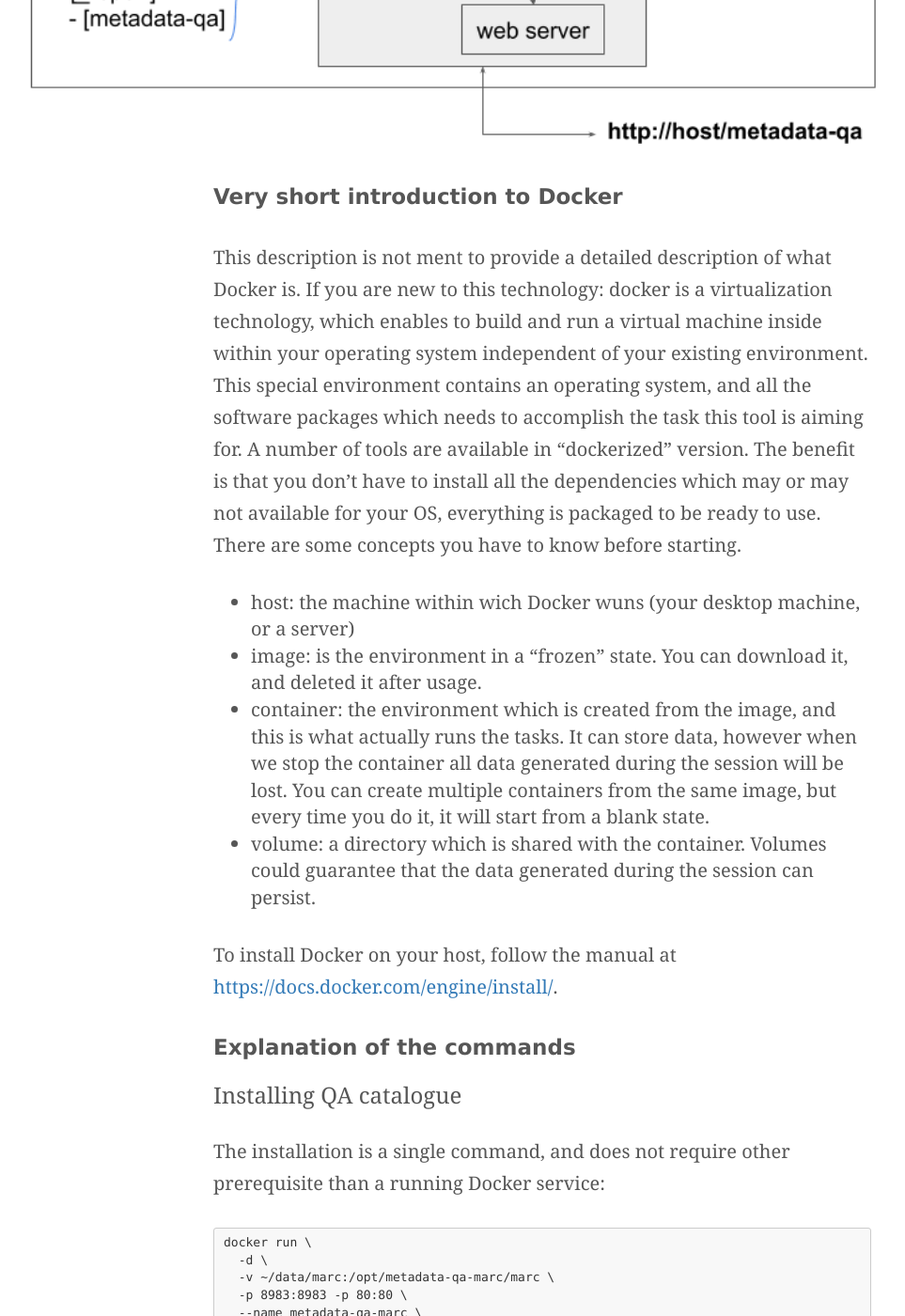
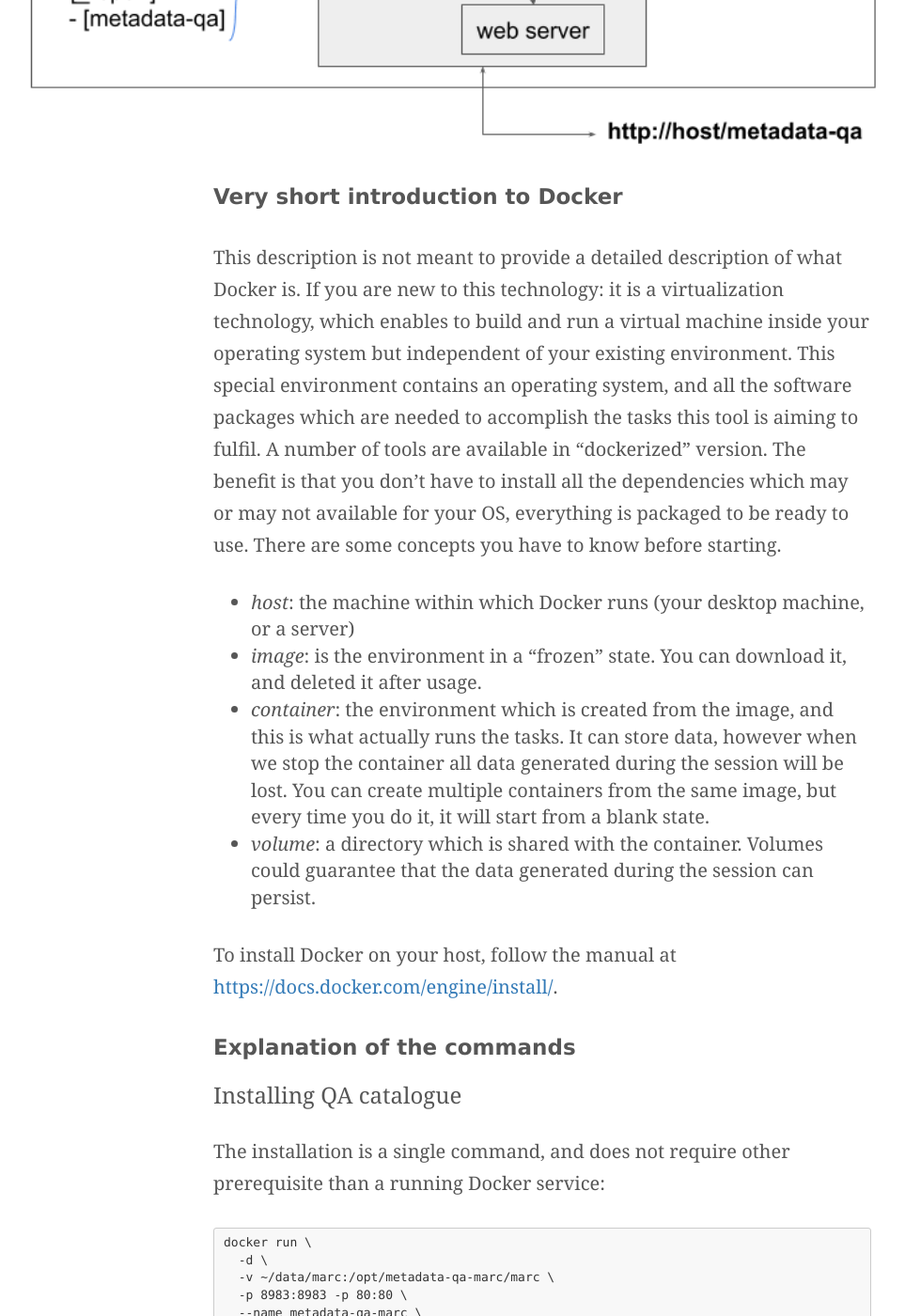
Before and after one commit to pkiraly/pkiraly.github.io, a Jekyll site: the page built from _posts/2020-05-31-running-with-docker.md, in a window 1280 px wide and 1400 px high, scrolled down 1491 px. Shown: the whole window at 94% size, without its empty margins (63-1026 px from the left). Built offline with Jekyll 4.4.1, drawn with Linux system fonts in a browser that asks for light colours; nearby versions of some CDN libraries; some web fonts are replaced; comment, search, counter and statistics services are not loaded; some of the changed text lies outside the part shown.

Commit message:
Fix text.

```diff
--- a/_posts/2020-05-31-running-with-docker.md
+++ b/_posts/2020-05-31-running-with-docker.md
@@ -41,18 +41,18 @@ The workflow looks something like this:
 <!-- more -->
 
 ## Very short introduction to Docker
-This description is not ment to provide a detailed description of what Docker is. If you are new to this technology: docker
-is a virtualization technology, which enables to build and run a virtual machine inside within your operating system
+This description is not meant to provide a detailed description of what Docker is. If you are new to this technology: it
+is a virtualization technology, which enables to build and run a virtual machine inside your operating system but
 independent of your existing environment. This special environment contains an operating system, and all the software
-packages which needs to accomplish the task this tool is aiming for. A number of tools are available in "dockerized"
+packages which are needed to accomplish the tasks this tool is aiming to fulfil. A number of tools are available in "dockerized"
 version. The benefit is that you don't have to install all the dependencies which may or may not available for your
 OS, everything is packaged to be ready to use. There are some concepts you have to know before starting.
 
-* host: the machine within wich Docker wuns (your desktop machine, or a server)
-* image: is the environment in a "frozen" state. You can download it, and deleted it after usage.
-* container: the environment which is created from the image, and this is what actually runs the tasks. It can store data,
+* _host_: the machine within which Docker runs (your desktop machine, or a server)
+* _image_: is the environment in a "frozen" state. You can download it, and deleted it after usage.
+* _container_: the environment which is created from the image, and this is what actually runs the tasks. It can store data,
 however when we stop the container all data generated during the session will be lost. You can create multiple containers from the same image, but every time you do it, it will start from a blank state.
-* volume: a directory which is shared with the container. Volumes could guarantee that the data generated during the session
+* _volume_: a directory which is shared with the container. Volumes could guarantee that the data generated during the session
 can persist.
 
 To install Docker on your host, follow the manual at [https://docs.docker.com/engine/install/](https://docs.docker.com/engine/install/).
```
Also changed, not shown: other parts of _posts/2020-05-31-running-with-docker.md (+1 -1 lines).
